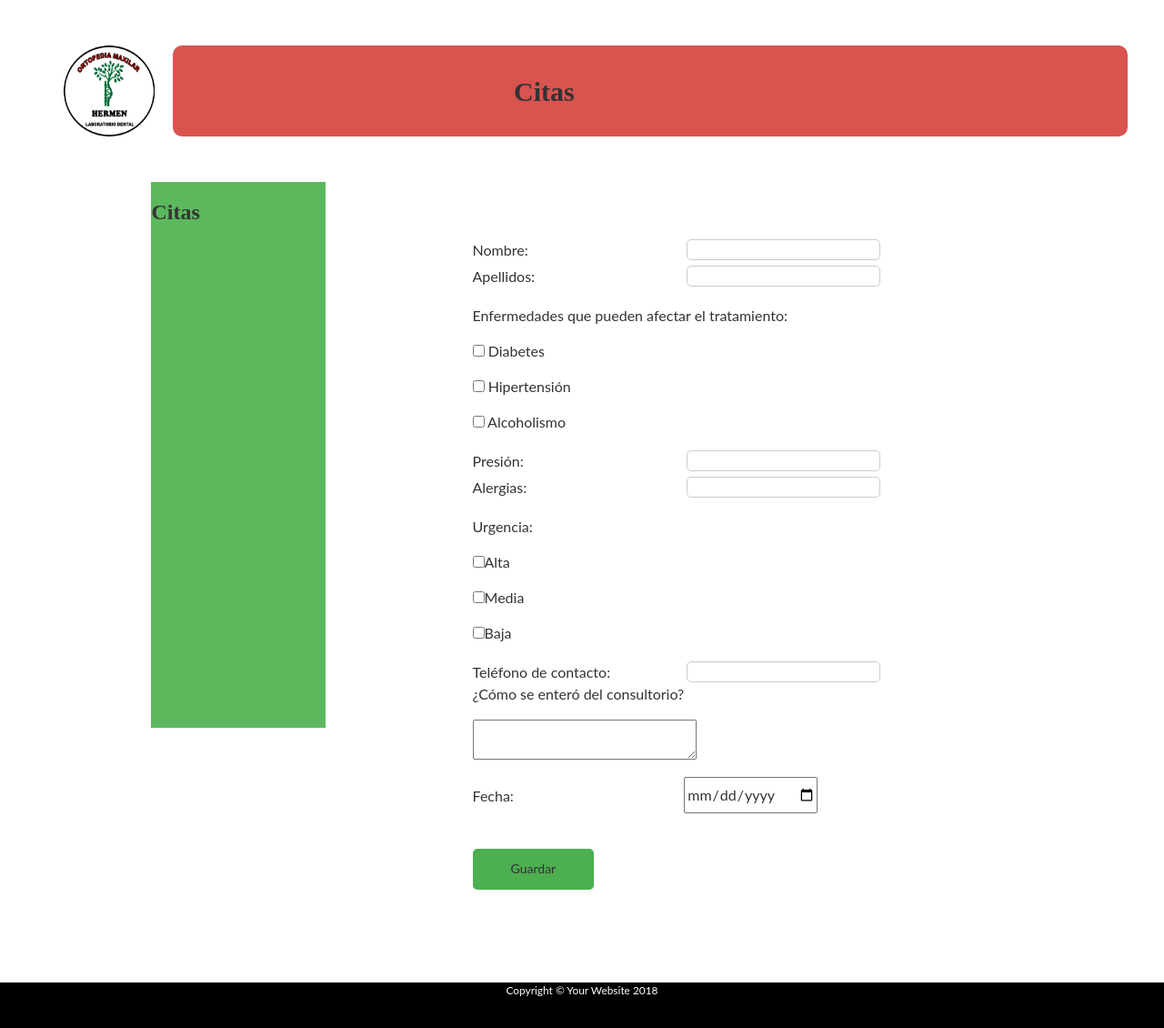
After one commit to nelyher98/ConsultorioDental, a PHP site: page /HTML/Citas.html in a window 1280 px wide. The commit adds this page. Shown: the whole page at 91% size. Run offline with PHP 8.4, Linux system fonts and the light colour scheme.

Commit message:
Formulario

```diff
--- /dev/null
+++ b/HTML/Citas.html
@@ -0,0 +1,145 @@
+<html class="no-js" lang="">
+    <head>
+        <meta charset="utf-8">
+        <meta http-equiv="X-UA-Compatible" content="IE=edge,chrome=1">
+
+        <!--ICON-->
+
+        <link rel="shortcut icon" type="image/png" href="../img/Logo2.1_1.ico">
+        <title>HERMEN: Laboratorio Dental</title>
+        <meta name="description" content="">
+        <meta name="viewport" content="width=device-width, initial-scale=1">
+
+        <link rel="stylesheet" href="../css/bootstrap.min.css">
+        <link rel="stylesheet" href="https://cdnjs.cloudflare.com/ajax/libs/font-awesome/4.7.0/css/font-awesome.min.css">
+        <link rel="stylesheet" href="../css/bootstrap-theme.min.css">
+
+        <link rel="stylesheet" href=".../css/freelancer.css">
+
+        <link rel="stylesheet" href="../css/freelancer.min.css">
+        <link rel="stylesheet" href="../css/Productos.css">
+        <link rel="stylesheet" href="../css/Citas.css">
+
+        <script src="../js/vendor/modernizr-2.8.3-respond-1.4.2.min.js"></script>
+
+    </head>
+    <body>
+       <!-- Header -->
+    <header>
+
+        <div class="container">
+           <img src="../img/Logo2.1.png" alt="" id="Logo1">
+        <div class="Title">
+        <H2>Citas</H2>
+        </div>
+        </div>
+
+    </header>
+
+   <aside class="Flex3">
+
+       <H3>Citas</H3>
+
+    </aside>
+
+    <!-- Portfolio Grid Section -->
+    <section class="Flex4">
+
+        <form action="Form.php" method = "POST">
+
+           <table>
+
+            <tr>
+                <td>Nombre: </td>
+                <td> <input type = "text" name = "name"> </td>
+            </tr>
+
+             <tr>
+                <td>Apellidos: </td>
+                <td> <input type = "text" name = "ape"> </td>
+             </tr>
+                <tr><td>&nbsp;</td></tr>
+             <tr>
+                 <td colspan="2">Enfermedades que pueden afectar el tratamiento:</td>
+             </tr>
+                <tr><td>&nbsp;</td></tr>
+            <tr>
+                 <td><input type="checkbox" name="Diabetes" value="Diabetes"> Diabetes</td>
+            </tr>
+                <tr><td>&nbsp;</td></tr>
+            <tr>
+                <td><input type="checkbox" name="Hiper" value="Hiper"> Hipertensión</td>
+            </tr>
+                <tr><td>&nbsp;</td></tr>
+            <tr>
+                <td><input type="checkbox" name="Alcohol" value="Alcohol"> Alcoholismo</td>
+            </tr>
+                <tr><td>&nbsp;</td></tr>
+            <tr>
+                <td>Presión: </td>
+                <td> <input type = "text" name = "Pre"> </td>
+            </tr>
+
+             <tr>
+                <td>Alergias: </td>
+                <td> <input type = "text" name = "Ale"> </td>
+             </tr>
+               <tr><td>&nbsp;</td></tr>
+             <tr>
+                 <td colspan="2">Urgencia:</td>
+             </tr>
+                <tr><td>&nbsp;</td></tr>
+             <tr>
+                 <td><input type="checkbox" name="Alta" value="Alta">Alta </td>
+            </tr>
+                <tr><td>&nbsp;</td></tr>
+            <tr>
+                <td><input type="checkbox" name="Media" value="Media">Media </td>
+            </tr>
+                <tr><td>&nbsp;</td></tr>
+            <tr>
+                <td><input type="checkbox" name="Baja" value="Baja">Baja </td>
+            </tr>
+                <tr><td>&nbsp;</td></tr>
+            <tr>
+                <td>Teléfono de contacto: </td>
+                <td> <input type = "text" name = "Tel"> </td>
+           </tr>
+
+           <tr>
+                <td>¿Cómo se enteró del consultorio? </td>
+           </tr>
+                <tr><td>&nbsp;</td></tr>
+           <tr>
+              <td colspan="2"><textarea cols="25"></textarea> </td>
+           </tr>
+                <tr><td>&nbsp;</td></tr>
+           <tr>
+                <td>Fecha: </td>
+                <td> <input type = "Date" name = "Fecha"> </td>
+           </tr>
+               <tr><td>&nbsp;</td></tr>
+            </table>
+
+            <br>
+            <input type="Submit" name="Guardar" value="Guardar" id="btn">
+
+        </form>
+
+    </section>
+
+    <!-- Footer -->
+     <footer>
+      <div id="foot">
+        <small>Copyright &copy; Your Website 2018</small>
+      </div>
+    </footer>
+
+        <script>window.jQuery || document.write('<script src="../js/vendor/jquery-1.11.2.min.js"><\/script>')</script>
+
+        <script src="../js/vendor/bootstrap.min.js"></script>
+
+        <script src="../js/plugins.js"></script>
+        <script src="../js/main.js"></script>
+    </body>
+</html>
--- a/HTML/index.html
+++ b/HTML/index.html
@@ -86,8 +86,8 @@
             </div>
         </div>
         <div><a href="Login.html"><H3 class="Menu"> Login </H3></a></div>
-        <div><a href="#"><H3 class="Menu"> Ubicación </H3></a></div>
-        <div><a href="#"><H3 class="Menu"> Contactos </H3></a></div>
+        <div><a href="Ubicacion.html"><H3 class="Menu"> Ubicación </H3></a></div>
+        <div><a href="Contactos.html"><H3 class="Menu"> Contactos </H3></a></div>
     </aside>
 
     <!-- Portfolio Grid Section -->
--- /dev/null
+++ b/css/Citas.css
@@ -0,0 +1,48 @@
+.Flex3{
+
+    margin-top: 80px;
+    height: 600px;
+}
+
+aside{
+    background: #5CB85C;
+    float: left;
+    width: 15%;
+    margin-left: 13%;
+    margin-right: 5%;
+    display: block;
+    height: 450px;
+}
+
+footer{
+    display: flex;
+    justify-content: center;
+    background: #000000;
+    height: 50px;
+}
+
+#foot{
+
+  text-align: center;
+  color:white;
+  align-items: center;
+}
+
+.Flex4{
+
+  display: flex;
+  justify-content: center;
+  margin-top: 80px;
+  width: 50%;
+  height: 110%;
+}
+
+#btn{
+
+    width: 30%;
+    height: 6%;
+    padding: 10px 18px;
+    background-color: #4CAF50;
+    border: none;
+    border-radius: 5px;
+}
--- a/css/Productos.css
+++ b/css/Productos.css
@@ -20,7 +20,7 @@
 
 .Title > H2{
 
-  width: 200px;
+  width: 300px;
   margin: 10px;
   margin-top: auto;
   margin-bottom: auto;
@@ -57,19 +57,36 @@
 
     width: 60px;
     height: 60px;
-    background-color:  deepskyblue;
+    background-color:  aquamarine;
     margin-left: auto;
     margin-right: auto;
 }
 
 #Acerca{
 
-  width: 80%;
-  height: 80%;
+  width: 79%;
+  height: 50%;
+
   display: flex;
-  background-color: aqua;
+  background-color: azure;
   flex-wrap: wrap;
   justify-content: flex-start;
+
+  border-radius: 10px;
+  border: 5px solid #33CC00;
+
+  margin-top: 60px;
   margin-left: auto;
   margin-right: auto;
+  margin-bottom: 50px;
 }
+
+input[type=text], input[type=password] {
+  width: 100%;
+  height: 1%;
+  margin: 3px;
+  display: inline-block;
+  border: 1px solid #ccc;
+  box-sizing: border-box;
+  border-radius: 5px;
+}
--- a/css/main.css
+++ b/css/main.css
@@ -109,6 +109,12 @@ aside{
 
 }
 
+.Flex3{
+
+    margin-top: 80px;
+    height: 600px;
+}
+
 a:link {
   color: black;
   background-color: transparent;
```
Also changed, not shown: HTML/Contactos.html (added, +64 -0 lines), HTML/OrtopediaMax.html (added, +93 -0 lines), HTML/Ubicacion.html (added, +64 -0 lines).
